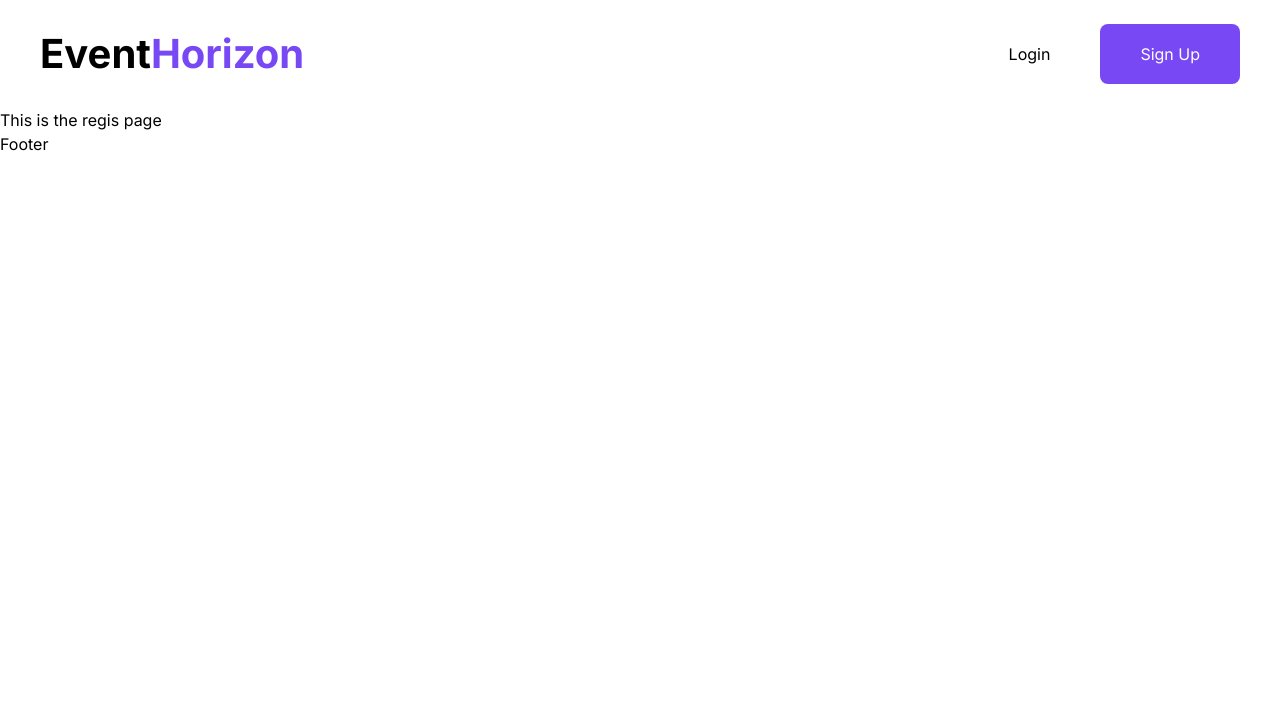
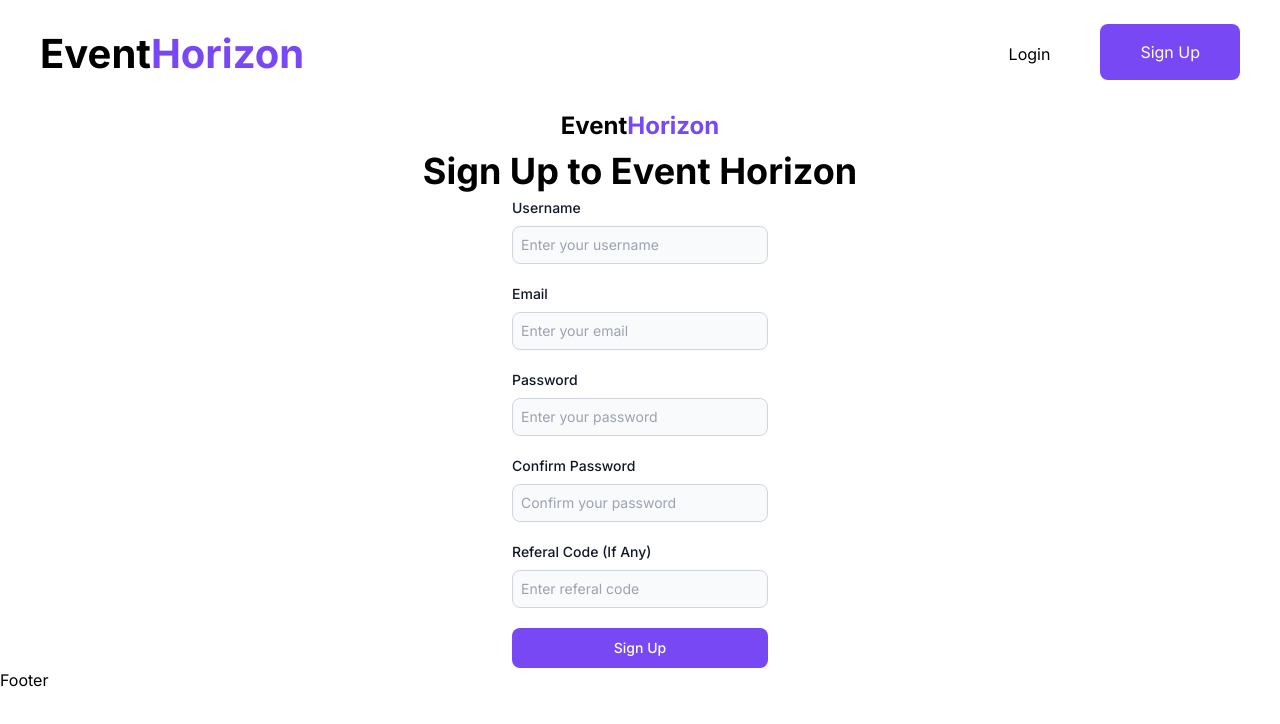
Before and after one commit to malvz22/event-app, a Next.js app in the folder apps/web/: page /registration in a window 1280 px wide. Shown: the top 724 px of the page. Built offline with nearby package versions, Linux system fonts and the light colour scheme.

Commit message:
feat(front-end): added registration page

```diff
--- a/apps/web/src/app/registration/page.tsx
+++ b/apps/web/src/app/registration/page.tsx
@@ -1,9 +1,38 @@
 export default function RegisterPage() {
     return(
         <>
-            <p>
-                This is the regis page
-            </p>
+            <div className="flex flex-col">
+                <div className="flex justify-center items-center font-bold text-[24px]">
+                    Event <span className="text-[#7848F4]">Horizon</span>
+                </div>
+
+                <h1 className="text-center font-bold text-[36px]">Sign Up to Event Horizon</h1>
+
+                <form action="" className="max-w-lg mx-auto">
+                    <div className="mb-5">
+                        <label htmlFor="username" className="block mb-2 text-sm font-medium text-gray-900">Username</label>
+                        <input type="text" id="username" className="bg-gray-50 border border-gray-300 text-gray-900 text-sm rounded-lg block w-full p-2" placeholder="Enter your username" required/>
+                    </div>
+                    <div className="mb-5">
+                        <label htmlFor="email" className="block mb-2 text-sm font-medium text-gray-900">Email</label>
+                        <input type="email" id="email" className="bg-gray-50 border border-gray-300 text-gray-900 text-sm rounded-lg block w-full p-2" placeholder="Enter your email" required/>
+                    </div>
+                    <div className="mb-5">
+                        <label htmlFor="password" className="block mb-2 text-sm font-medium text-gray-900">Password</label>
+                        <input type="password" id="password" className="bg-gray-50 border border-gray-300 text-gray-900 text-sm rounded-lg block w-full p-2" placeholder="Enter your password" required/>
+                    </div>
+                    <div className="mb-5">
+                        <label htmlFor="confirmPassword" className="block mb-2 text-sm font-medium text-gray-900">Confirm Password</label>
+                        <input type="password" id="confirmPassword" className="bg-gray-50 border border-gray-300 text-gray-900 text-sm rounded-lg block w-full p-2" placeholder="Confirm your password" required/>
+                    </div>
+                    <div className="mb-5">
+                        <label htmlFor="referalCode" className="block mb-2 text-sm font-medium text-gray-900">Referal Code (If Any)</label>
+                        <input type="text" id="referalCode" className="bg-gray-50 border border-gray-300 text-gray-900 text-sm rounded-lg block w-full p-2" placeholder="Enter referal code" required/>
+                    </div>
+                    <button type="submit" className="text-white bg-[#7848F4] font-medium rounded-lg text-sm w-64 h-10 text-center">Sign Up</button>
+                </form>
+
+            </div>
         </>
     );
 }
--- a/apps/web/src/components/Header.tsx
+++ b/apps/web/src/components/Header.tsx
@@ -1,13 +1,20 @@
+import Link from "next/link";
+
 export const Header = () => {
   return(
     <>
       <div className="flex flex-row justify-between py-6 max-w-[1200px] m-auto">
-        <div className="flex justify-center items-center font-bold text-[40px] ">
-          Event <span className="text-[#7848F4]">Horizon</span>
-        </div>
+        <Link href={"/"}>
+          <div className="flex justify-center items-center font-bold text-[40px] cursor-pointer">
+            Event <span className="text-[#7848F4]">Horizon</span>
+          </div>
+        </Link>
+
         <div className="flex flex-row gap-[50px]">
           <button>Login</button>
-          <button className="text-white bg-[#7848F4] px-10 py-4 rounded-lg">Sign Up</button>
+          <Link href={"/registration"}>
+            <button className="text-white bg-[#7848F4] px-10 py-4 rounded-lg">Sign Up</button>
+          </Link>
         </div>
       </div>
     </>
```
